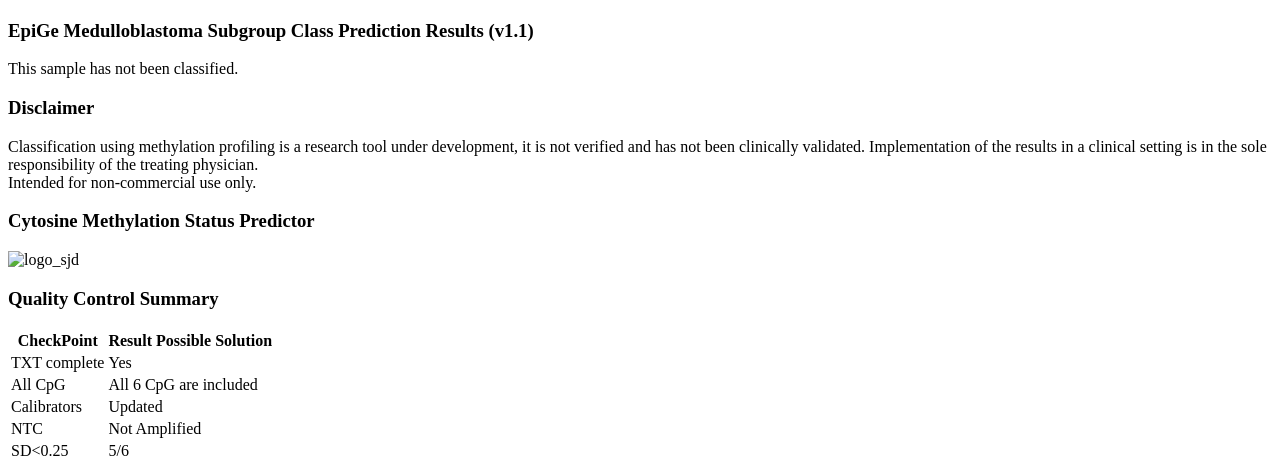
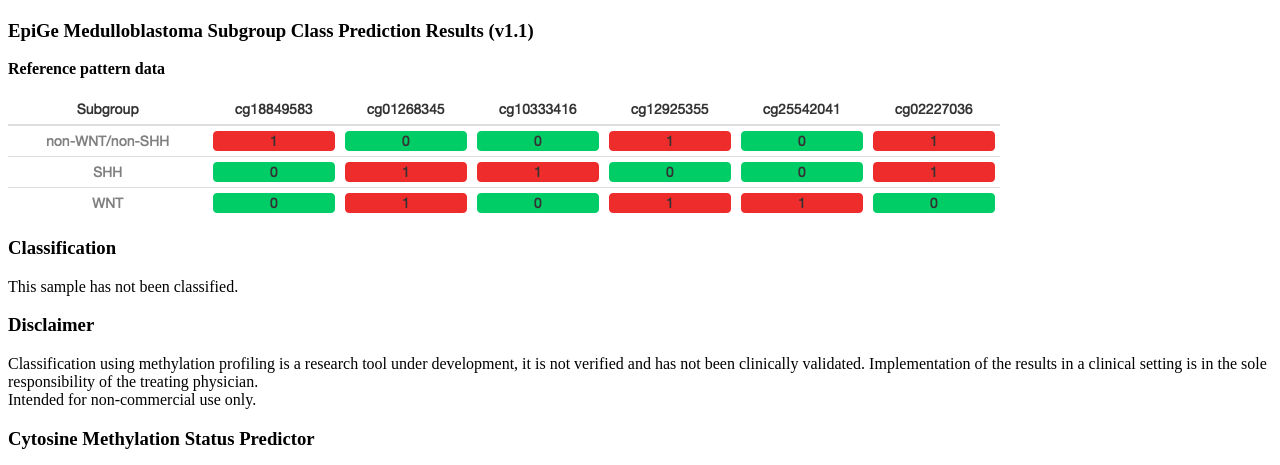
Before and after one commit to b2slab/epigeapp, a Django app: template templates/core_app/report/pdf.html in a window 1280 px wide. Shown: the part 764-1229 px from the top of the page. Run offline with Django 3.2, Linux system fonts and the light colour scheme; the template is opened without the code that fills it, so the values that code supplies are empty; parts of the project's set-up code (start-up, migrations or seed data) failed here and were passed over.

Commit message:
Imagenes de patrones en el report

```diff
--- a/core_app/models.py
+++ b/core_app/models.py
@@ -78,6 +78,10 @@
         return '/static/samples/{0}/CMS_panel.png'.format(self.sample)
 
     @property
+    def replicas_image(self):
+        return '/static/samples/{0}/replicas.png'.format(self.sample)
+
+    @property
     def CMS_table(self):
         path_cms = '{0}/samples/{1}/results/dataframe_results_cms.csv'.format(media_root, self.sample)
         data = pd.read_csv(path_cms)
--- a/templates/core_app/report/pdf.html
+++ b/templates/core_app/report/pdf.html
@@ -11,7 +11,13 @@
     <p>Instrument type: {{ report.instrument_type}}</p>
     <p>Email: {{ report.email }}</p>
     <p>Date: {{ report.created|date:"M d, Y, H:i:s" }}</p>
+
     <h3>EpiGe Medulloblastoma Subgroup Class Prediction Results (v1.1)</h3>
+    <p><b>Reference pattern data</b></p>
+    <div class="image-container">
+        <img class="patterns" src="{% static 'img/tablaRef.png' %}" alt="patterns">
+    </div>
+    <h3>Classification</h3>
     {% if report.subgroup is not None %}
         <table>
             <thead>
@@ -34,6 +40,10 @@
             </tbody>
         </table>
         <p>Legend: <img class="points" src="{% static 'img/green_point.png' %}" alt="green_point">Match (score >= 0.9)<img class="points" src="{% static 'img/Red_point.png' %}" alt="green_point">Not match (score < 0.9)</p>
+        <p><b>Patterns of the input data</b></p>
+        <div class="image-container">
+            <img class="replicas" src="{{ classification.replicas_image }}" alt="patterns">
+        </div>
         <h3>Subgroup Description</h3>
         <p><b>{{ report.subgroup }}</b></p>
         <p class="block-text">
```
Also changed, not shown: static/css/pdf.css (+13 -0 lines), static/img/tablaRef.png (added), 1 other file.
